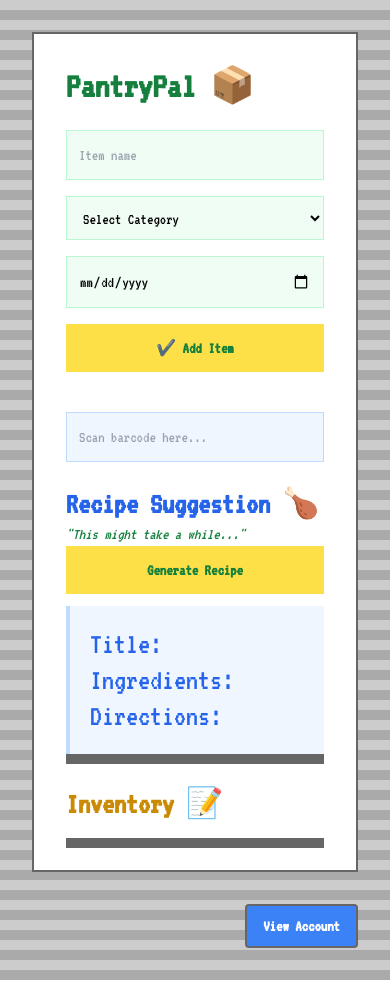
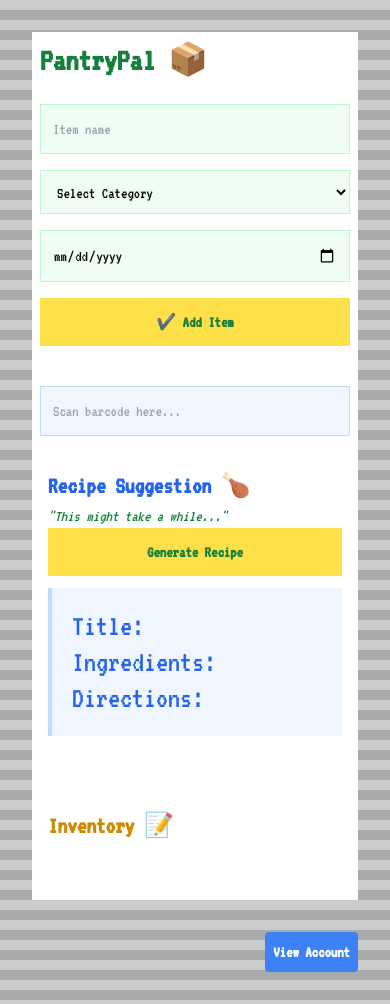
Before and after one commit to elliestone06/PantryPal, a Flask app: page /index in a window 390 px wide. Before the commit the page ends 980 px from the top, so only its background shows below. Run offline with Flask 3, Linux system fonts and the light colour scheme; the visitor is signed in with stand-in values (Sample User, id 1); some libraries are stand-ins or nearby versions.

Commit message:
hopefully this fits onto a phone screen!!!

```diff
--- a/templates/index.html
+++ b/templates/index.html
@@ -9,25 +9,31 @@
     <!-- Pixel Font -->
     <link href="https://fonts.googleapis.com/css2?family=VT323&display=swap" rel="stylesheet">
     <style>
+
   body {
     font-family: 'VT323', monospace;
     background: repeating-linear-gradient(
       to bottom,
-                #ccc,
-                #ccc 10px,
-                #aaa 10px,
-                #aaa 20px
+      #ccc, #ccc 10px,
+      #aaa 10px, #aaa 20px
     );
   }
-        /* Pixelated border effect */
-        .pixelated-border {
-            border: 2px solid #666;
-            border-radius: 0;
-            box-shadow: none;
+  .pixelated-border { … }
+  .pixelated-shadow { … }
+
+  @media (max-width: 480px) {
+    h1.text-4xl { font-size: 2rem ; }
+    h2.text-3xl { font-size: 1.5rem ; }
+
+    body { padding: 1rem; }
+    .pixelated-border,
+    .pixelated-shadow {
+      padding: 0.5rem !important;
     }
-        /* Pixelated shadow effect */
-        .pixelated-shadow {
-            box-shadow: 0 2px 0 #666, 0 4px 0 #666, 0 6px 0 #666, 0 8px 0 #666, 0 10px 0 #666;
+
+    .grid > div { margin-bottom: 1.5rem; }
+
+    button { padding: 0.75rem 1rem; font-size: 0.9rem; }
   }
 </style>
 </head>
```
Lines whose indentation alone changed are shown as unchanged.
